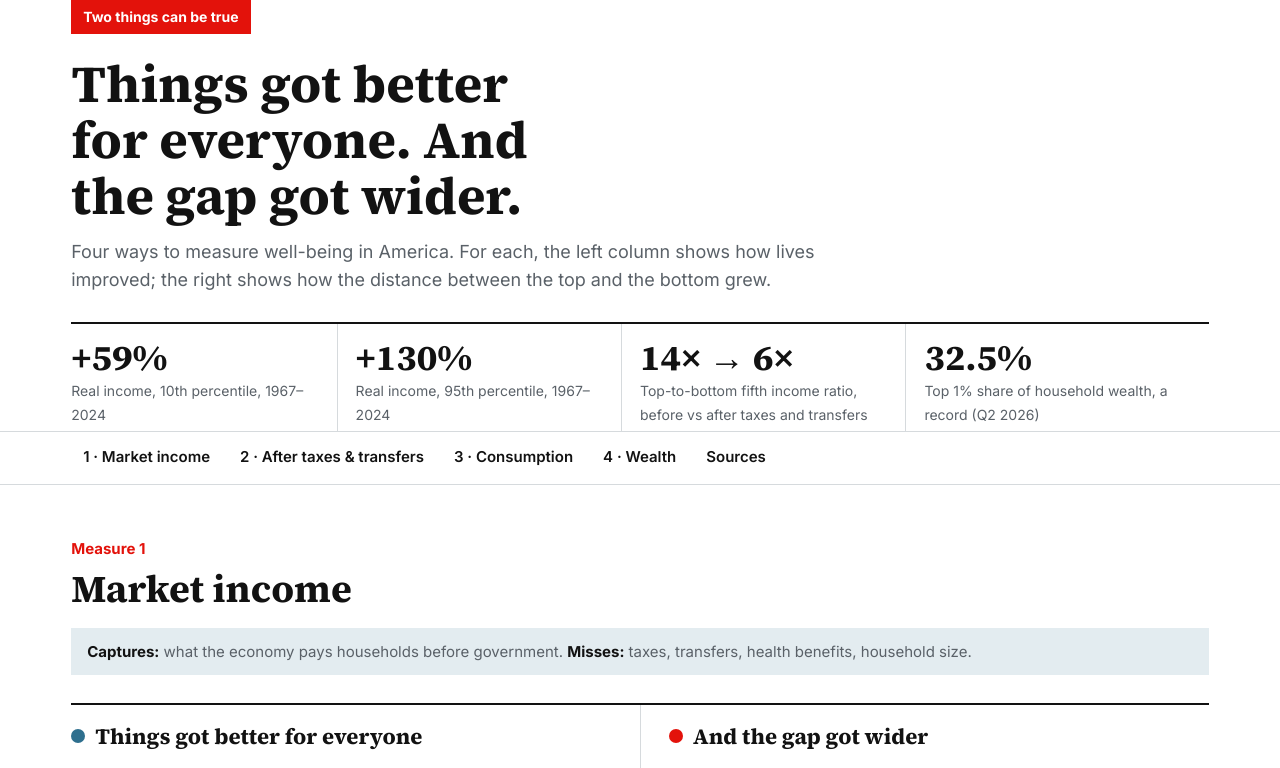
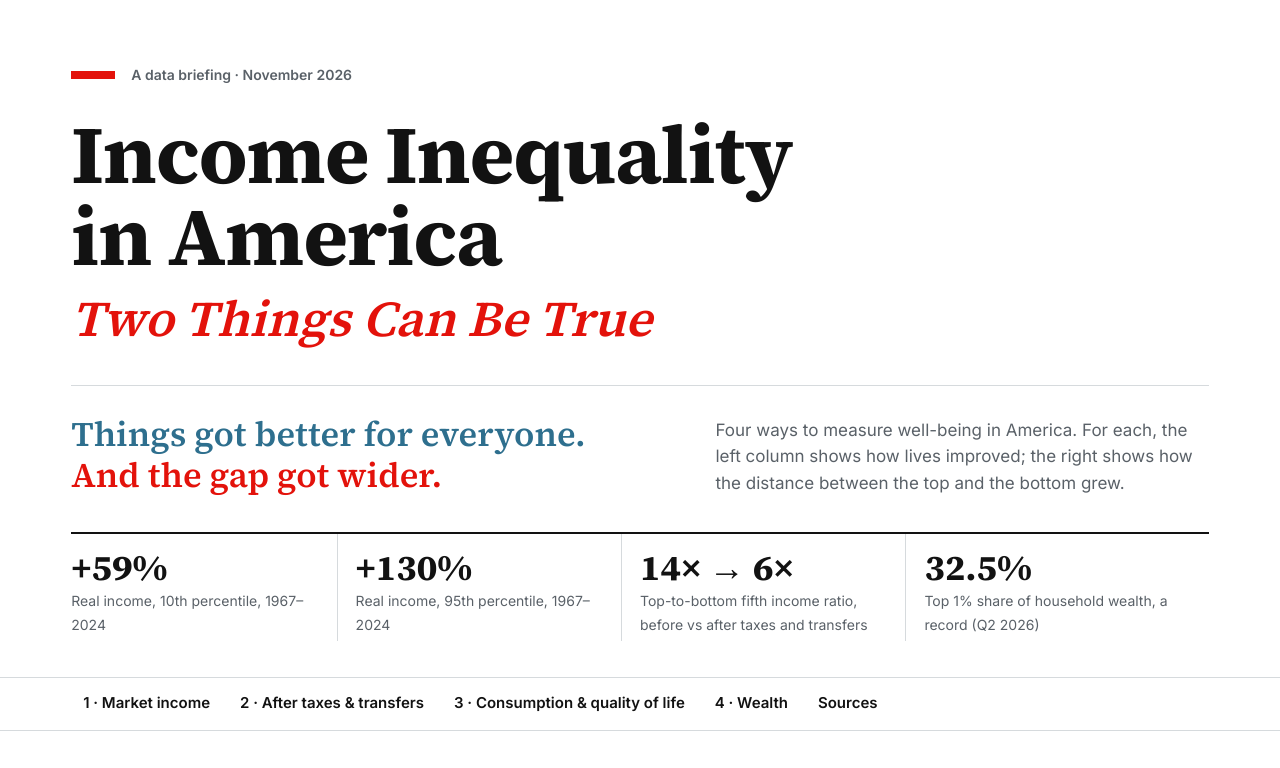
Before and after one commit to wrigh1ca-code/income-inequality, a plain HTML site: page index.html in a window 1280 px wide. Shown: the top 768 px of the page. Drawn offline with Linux system fonts and the light colour scheme.

Commit message:
New landing header: Income Inequality in America / Two Things Can Be True
Co-Authored-By: Claude Opus 5.5 <noreply@anthropic.com>
Claude-Session: https://claude.ai/code/session_01WUYX1dRpj9yQpXtvikR8fq

```diff
--- a/index.html
+++ b/index.html
@@ -3,7 +3,7 @@
 <head>
 <meta charset="utf-8">
 <meta name="viewport" content="width=device-width, initial-scale=1">
-<title>Two Things Can Be True</title>
+<title>Income Inequality in America: Two Things Can Be True</title>
 <meta name="description" content="Two things can be true: US living standards rose for everyone, and the gap between top and bottom grew. Four measures, charted side by side.">
 <link rel="preconnect" href="https://fonts.googleapis.com">
 <link href="https://fonts.googleapis.com/css2?family=Inter:wght@400;500;600;700&family=Source+Serif+4:opsz,wght@8..60,600;8..60,700&display=swap" rel="stylesheet">
@@ -24,15 +24,22 @@
 *{box-sizing:border-box;min-width:0}
 body{margin:0;background:var(--bg);color:var(--ink);font:16px/1.55 Inter,system-ui,sans-serif;overflow-x:clip}
 h1,h2{font-family:"Source Serif 4",Georgia,serif;line-height:1.08;text-wrap:balance;margin:0}
-h1{font-size:clamp(34px,5vw,52px);max-width:22ch}
+h1{font-size:clamp(44px,6.4vw,92px);line-height:1;letter-spacing:-.015em;max-width:none}
 h2{font-size:clamp(28px,3.4vw,38px)}
 p{margin:0;max-width:70ch}
 a{color:var(--slate)}
 .wrap{max-width:1240px;margin:0 auto;padding:0 max(4vw,16px)}
-.tab{display:inline-block;background:var(--red);color:#fff;font-weight:700;font-size:14px;padding:6px 12px;margin-bottom:22px}
-header{padding:40px 0 28px}
-.dek{font-size:18px;color:var(--muted);margin-top:14px}
-.figs{display:grid;grid-template-columns:repeat(4,minmax(0,1fr));margin-top:28px;border-top:2px solid var(--ink)}
+.eyebrow{display:flex;align-items:center;gap:16px;margin-bottom:28px;font-size:14px;font-weight:600;color:var(--muted)}
+.eyebrow span{width:44px;height:8px;background:var(--red);flex:none}
+.subtitle{margin:14px 0 0;max-width:none;font:italic 500 clamp(30px,3.9vw,56px)/1.08 "Source Serif 4",Georgia,serif;color:var(--red)}
+.hrule{height:1px;background:var(--rule);margin:40px 0 28px}
+.lead{display:flex;flex-wrap:wrap;gap:24px 56px;align-items:flex-end;justify-content:space-between}
+.tagline{margin:0;max-width:30ch;font:600 clamp(27px,2.7vw,36px)/1.18 "Source Serif 4",Georgia,serif}
+.tagline .up{color:var(--slate)}.tagline .down{color:var(--red)}
+.lead .dek{margin:0;max-width:46ch;font-size:17px;line-height:1.55}
+header.wrap{padding-top:64px;padding-bottom:36px}
+.dek{font-size:18px;color:var(--muted)}
+.figs{display:grid;grid-template-columns:repeat(4,minmax(0,1fr));margin-top:36px;border-top:2px solid var(--ink)}
 .figs div{padding:14px 18px 4px 0;border-right:1px solid var(--rule);margin-right:18px}
 .figs div:last-child{border:0}
 .figs b{display:block;font:700 clamp(26px,3vw,36px)/1.1 "Source Serif 4",serif;white-space:nowrap}
@@ -88,9 +95,14 @@ html{scroll-padding-top:60px;scroll-behavior:smooth}
 </head>
 <body>
 <header class="wrap">
-<span class="tab">Two things can be true</span>
-<h1>Things got better for everyone. And the gap got wider.</h1>
+<div class="eyebrow"><span></span>A data briefing · November 2026</div>
+<h1>Income Inequality in America</h1>
+<p class="subtitle">Two Things Can Be True</p>
+<div class="hrule"></div>
+<div class="lead">
+<p class="tagline"><span class="up">Things got better for everyone.</span> <span class="down">And the gap got wider.</span></p>
 <p class="dek">Four ways to measure well-being in America. For each, the left column shows how lives improved; the right shows how the distance between the top and the bottom grew.</p>
+</div>
 <div class="figs">
 <div><b>+59%</b><span>Real income, 10th percentile, 1967–2024</span></div>
 <div><b>+130%</b><span>Real income, 95th percentile, 1967–2024</span></div>
@@ -99,7 +111,7 @@ html{scroll-padding-top:60px;scroll-behavior:smooth}
 </div>
 </header>
 <nav><div class="wrap">
-<a href="#market">1 · Market income</a><a href="#disposable">2 · After taxes &amp; transfers</a><a href="#consumption">3 · Consumption</a><a href="#wealth">4 · Wealth</a><a href="#sources">Sources</a>
+<a href="#market">1 · Market income</a><a href="#disposable">2 · After taxes &amp; transfers</a><a href="#consumption">3 · Consumption &amp; quality of life</a><a href="#wealth">4 · Wealth</a><a href="#sources">Sources</a>
 </div></nav>
 
 <main class="wrap">
```
